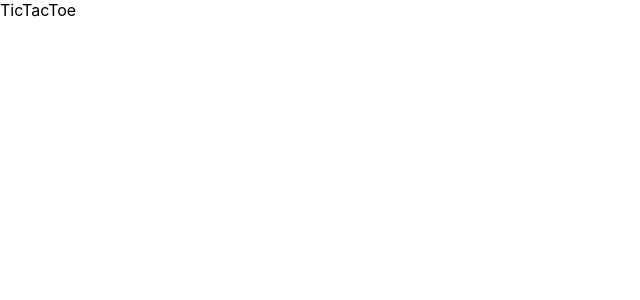
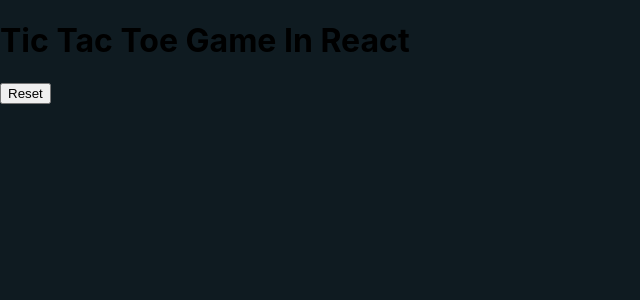
Before and after one commit to Jarshan/Tic-Tac-Toe, a React (Create React App) app: page / in a window 1280 px wide. Shown: the top 300 px of the page, without its empty margins (0-640 px from the left). Built offline with nearby package versions, Linux system fonts and the light colour scheme.

Commit message:
Add title, button and background

```diff
--- a/src/Components/TicTacToe/TicTacToe.jsx
+++ b/src/Components/TicTacToe/TicTacToe.jsx
@@ -1,9 +1,17 @@
 import React from 'react'
 import './TicTacToe.css'
-
+import circle_icon from '../Assets/circle.png'
+import cross_icon from '../Assets/cross.png'
 
 export const TicTacToe = () => {
   return (
-    <div>TicTacToe</div>
+    <div className='container'>
+        <h1 className="title">Tic Tac Toe Game In <span>React</span></h1>
+        <div className="board">
+
+        </div>
+        <button className="reset">Reset</button>
+
+    </div>
   )
 }
--- a/src/index.css
+++ b/src/index.css
@@ -5,6 +5,7 @@
     sans-serif;
   -webkit-font-smoothing: antialiased;
   -moz-osx-font-smoothing: grayscale;
+  background: #0f1B21;
 }
 
 code {
```
Also changed, not shown: src/Components/Assets/circle.png (added), src/Components/Assets/cross.png (added).
